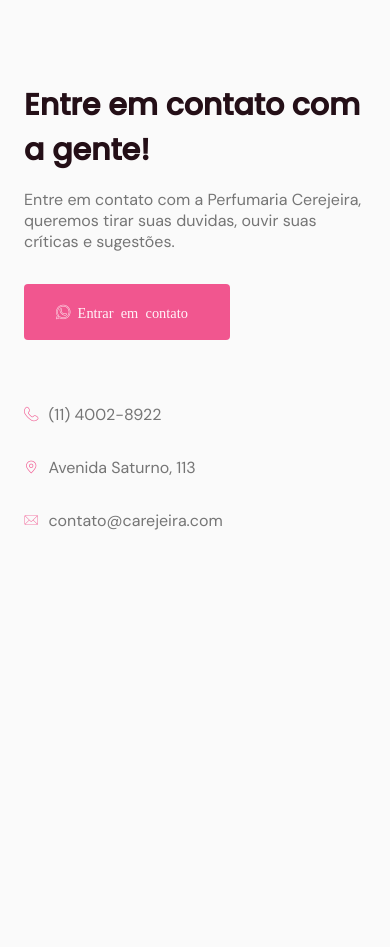
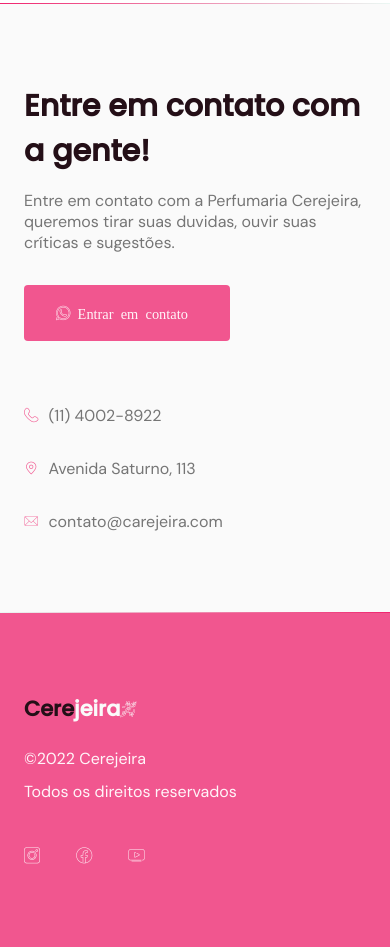
Before and after one commit to caionikolas/NLW6-Perfumaria-Cerejeira, a plain HTML site: page index.html in a window 390 px wide. Shown: the part 3966-4913 px from the top of the page. Before the commit the page ends 4577 px from the top, so only its background shows below. Drawn offline with nearby package versions, Linux system fonts and the light colour scheme; files whose address does not match are found by name.

Commit message:
responsividade

```diff
--- a/index.html
+++ b/index.html
@@ -163,6 +163,7 @@
         </div>
       </section>
 
+      <div class="divider-2"></div>
       <!-- CONTACT -->
       <section class="section" id="contact">
         <div class="container grid">
@@ -184,14 +185,36 @@
             </ul>
           </div>
 
+        </div>
+      </section>
 
+      <div class="divider-1"></div>
+
+    </main>
+
+    <footer class="section">
+      <div class="container grid">
+        <div class="brand">
+          <a class="logo logo-alt" href="#">Cere<span>jeira</span><span class="icon-flor-de-cerejeira-3"></span></a>
+          <p>©2022 Cerejeira</p>
+          <p>Todos os direitos reservados</p>
         </div>
 
+        <div class="social">
+          <a href="">
+            <i class="icon-logotipo-do-instagram"></i>
+          </a>
+          <a href="">
+            <i class="icon-logo-do-facebook"></i>
+          </a>
+          <a href="">
+            <i class="icon-o-facebook"></i>
+          </a>
+        </div>
+      </div>
+    </footer>
 
-
-      </section>
-
-    </main>
+    <a href="#home" class="back-to-top"><i class="icon-arrow-up"></i></a>
 
     <script src="https://unpkg.com/swiper@8/swiper-bundle.min.js"></script>
 
--- a/main.js
+++ b/main.js
@@ -15,16 +15,20 @@
 }
 
 /* mudar o header da pagina quando de scroll */
-const header = document.querySelector("header")
-const navHeight = header.offsetHeight;
 
-window.addEventListener("scroll", function() {
+
+function changeHeaderWhenScroll() {
+  const header = document.querySelector("header")
+  const navHeight = header.offsetHeight;
+
   if (window.scrollY >= navHeight) {
     header.classList.add("scroll")
   } else {
     header.classList.remove("scroll")
   }
-})
+}
+
+
 
 /* Testimonials Carrossel slider Swiper */
 const swiper = new Swiper('.swiper', {
@@ -49,6 +53,24 @@
   #about .image, #about .text,
   #services header, #services .card,
   #testimonials header, #testimonials .testimonials
-  #contact .text, #contact .links
+  #contact .text, #contact .links,
+  footer .brand, footer .social
   `,
   { interval: 100 })
+
+  /* botão voltar para o topo */
+  const backToTopButton = document.querySelector('.back-to-top')
+
+  function backToTop() {
+    if(window.scrollY >= 560) {
+      backToTopButton.classList.add('show')
+    } else {
+      backToTopButton.classList.remove('show')
+    }
+  }
+
+  /* When Scroll */
+  window.addEventListener("scroll", function() {
+    changeHeaderWhenScroll()
+    backToTop()
+  })
--- a/style.css
+++ b/style.css
@@ -32,6 +32,8 @@
   --text-color: hsl(0 0% 46%);
   --title-color: rgb(36, 15, 23);
   --text-color-light: #fff5f9;
+
+  --title-font-size: 1.875rem;
 }
 
 /*==== BASE =======================================*/
@@ -47,7 +49,7 @@
 }
 
 .title {
-  font: 700 1.875rem "Poppins", sans-serif;
+  font: 700 var(--title-font-size) "Poppins", sans-serif;
   color: var(--title-color);
   -webkit-font-smoothing: auto;
 }
@@ -136,7 +138,7 @@
 }
 
 #header.scroll .logo span {
-  color: white;
+  color: var(--body-color);
 }
 
 header.scroll .icon-menu-aberto1 {
@@ -160,6 +162,10 @@
 
 .logo span {
   color: var(--base-color);
+}
+
+.logo-alt span {
+  color: var(--body-color);
 }
 
 /*==== NAVEGATION ===========================*/
@@ -372,7 +378,6 @@
   font-size: 1.5rem;
   margin-bottom: 0.75rem;
 }
-<<<<<<< HEAD
 
 /*==== TESTIMONIALS ===========================*/
 #testimonials {
@@ -469,8 +474,71 @@
   color: var(--base-color);
 }
 
-#contact .button i {
+/*==== FOOTER ========================*/
+footer {
+  background: var(--base-color);
+}
+
+footer .logo {
+  display: inline-block;
+  margin-bottom: 1.5rem;
 
 }
-=======
->>>>>>> 6f29236c36e4e312c8d3578078e2479be1a7dc75
+
+footer .brand p {
+  color: var(--text-color-light);
+  margin-bottom: 0.75rem;
+}
+
+footer i {
+  font-size: 1.5 rem;
+  color: var(--text-color-light);
+}
+
+footer .social a {
+  margin-right: 2rem;
+  transition: .4s;
+  display: inline-block;
+}
+
+footer .social a:hover {
+  transform: translateY(-8px);
+}
+
+/* back to top */
+.back-to-top {
+  background: var(--base-color);
+  color: var(--text-color-light);
+
+  position: fixed;
+  right: 1rem;
+  bottom: 1rem;
+
+  padding: 0.5rem;
+  clip-path: circle();
+
+  line-height: 0;
+
+  visibility: hidden;
+  opacity: 0;
+
+  transition: .3s;
+  transform: translateY(100%);
+}
+
+.back-to-top.show {
+  visibility: visible;
+  opacity: 1;
+  transform: translateY(0);
+}
+
+/*==== MEDIA QUERIES ========================*/
+/* extra large devices: 1200 > */
+/* large devices: 1023 > */
+/* large devices: 992 > */
+@media (min-width: 992px) {
+  :root {
+    --title-font-size:2.2rem;
+  }
+}
+/* medium devices: 767 > */
```
